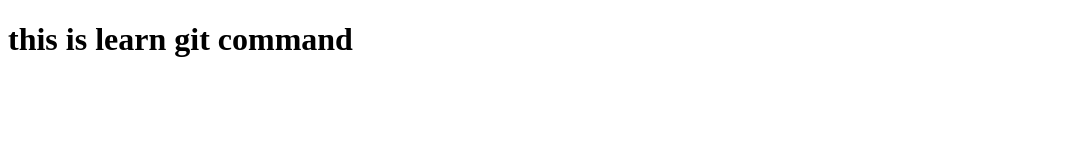
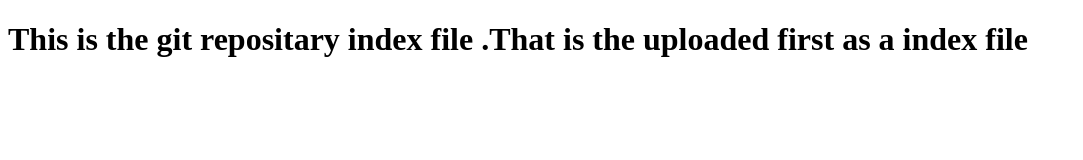
Before and after one commit to Sandeepkumarkeshari/light, a plain HTML site: page index.html in a window 1280 px wide. Shown: the whole page, without its empty margins (0-1083 px from the left). Drawn offline with Linux system fonts and the light colour scheme.

Commit message:
Update index.html

```diff
--- a/index.html
+++ b/index.html
@@ -4,6 +4,6 @@
         <title>index</title>
     </head>
     <body>
-        <h1>this is learn git command</h1>
+        <h1>This is the git repositary index file .That is the uploaded first as a index file</h1>
     </body>
 </html>
```
